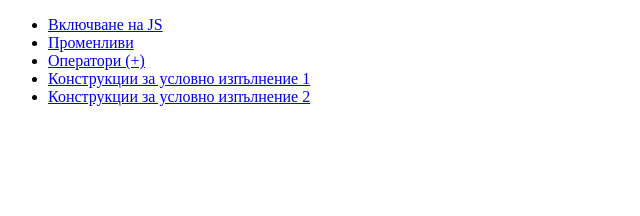
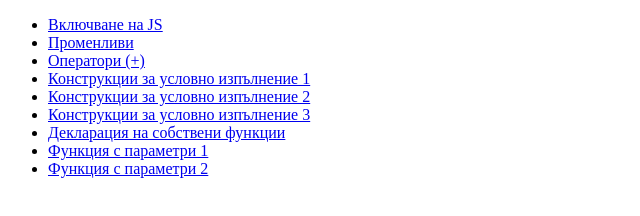
Before and after one commit to DikranHachikyan/js-20160227, a plain HTML site: page index.html in a window 1280 px wide. Shown: the whole page, without its empty margins (0-640 px from the left). Drawn offline with Linux system fonts and the light colour scheme.

Commit message:
Собствени функции

```diff
--- a/index.html
+++ b/index.html
@@ -11,6 +11,10 @@
         <li><a href="./pages/page03.html">Оператори (+)</a></li>
         <li><a href="./pages/page04.html">Конструкции за условно изпълнение 1</a></li>
         <li><a href="./pages/page05.html">Конструкции за условно изпълнение 2</a></li>
+        <li><a href="./pages/page06.html">Конструкции за условно изпълнение 3</a></li>
+        <li><a href="./pages/page07.html">Декларация на собствени функции</a></li>
+        <li><a href="./pages/page08.html">Функция с параметри 1</a></li>
+        <li><a href="./pages/page09.html">Функция с параметри 2</a></li>
     </ul>
 </body>
 </html>
```
Also changed, not shown: 1 other file.
